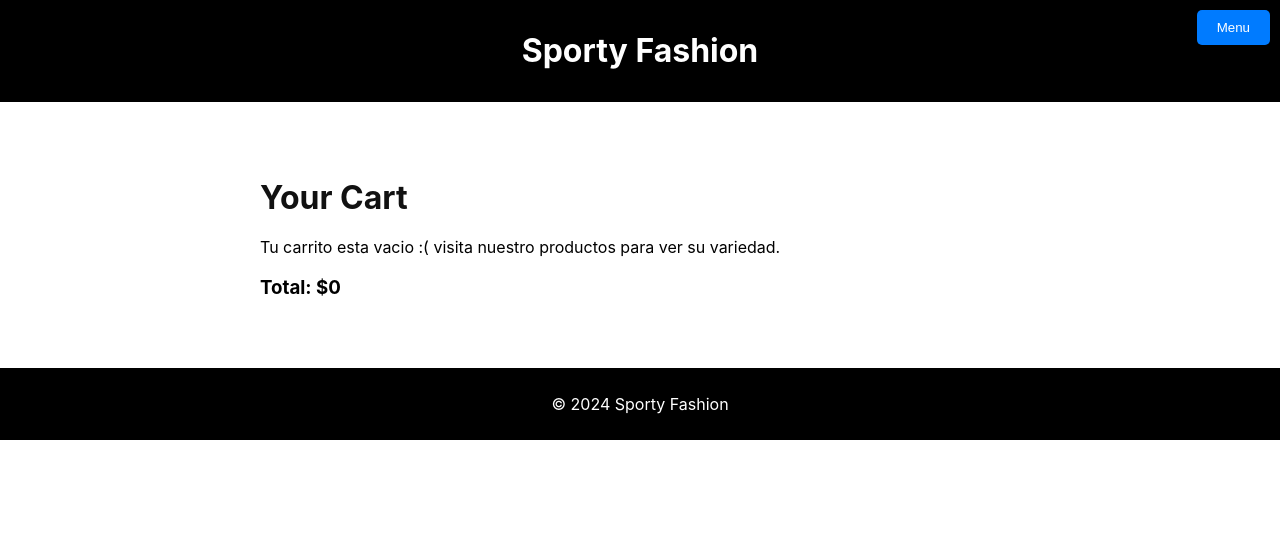
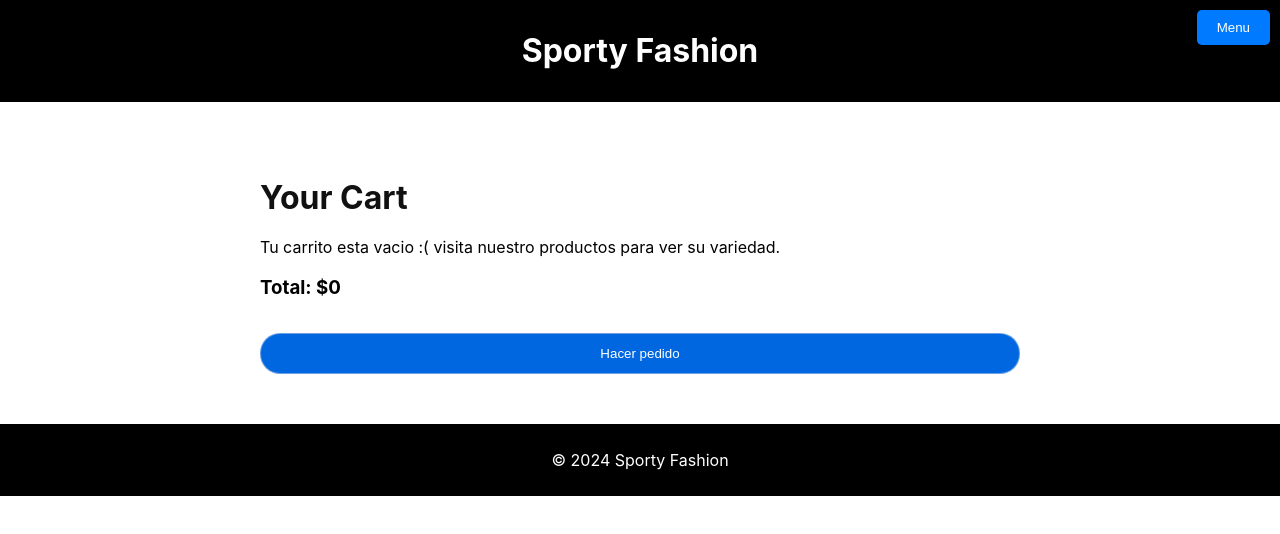
Before and after one commit to betebetoven/catalogo, a React (Create React App) app: page /carrito in a window 1280 px wide. Shown: the top 534 px of the page. Built offline with nearby package versions, Linux system fonts and the light colour scheme.

Commit message:
no se que es pero ojala sirva jajaja

```diff
--- a/src/components/Carrito.jsx
+++ b/src/components/Carrito.jsx
@@ -3,6 +3,7 @@ import React, { useEffect, useState } from 'react';
 import { getDoc, doc } from 'firebase/firestore';
 import firestore from '../firebase';
 import ProductCard from './ProductCardCarrito';
+import Makepurchase from '../pedido/makepurchase';
 
 function Carrito() {
   const [cartItems, setCartItems] = useState([]);
@@ -27,6 +28,18 @@ const removeFromCart = (itemId, size, color) => {
     localStorage.setItem('cart', JSON.stringify(storedCartItems));
     setCartItems(storedCartItems);
 };
+function formatProductDetailsForWhatsApp(product, size, color) {
+    let details = `Product: ${product.nombre}\n`;
+    details += `Category: ${product.categoria}\n`;
+    details += `Price: $${product.precio}\n`;
+    details += `Size: ${size}\n`;
+    details += `Color: ${color}\n`;
+    details += `Id: ${product.id}\n`;
+    return details;
+}
+function formatcartItemsForWhatsApp(cartItems) {
+    return cartItems.map(item => formatProductDetailsForWhatsApp(item, item.size2, item.color2)).join('\n');
+}
 
   return (
     <div className="carrito-container">
@@ -44,6 +57,7 @@ const removeFromCart = (itemId, size, color) => {
         <p>Tu carrito esta vacio :( visita nuestro productos para ver su variedad.</p>
       )}
         <h3>Total: ${total}</h3>
+        <Makepurchase text={formatcartItemsForWhatsApp(cartItems)} />
     </div>
   );
 }
```
